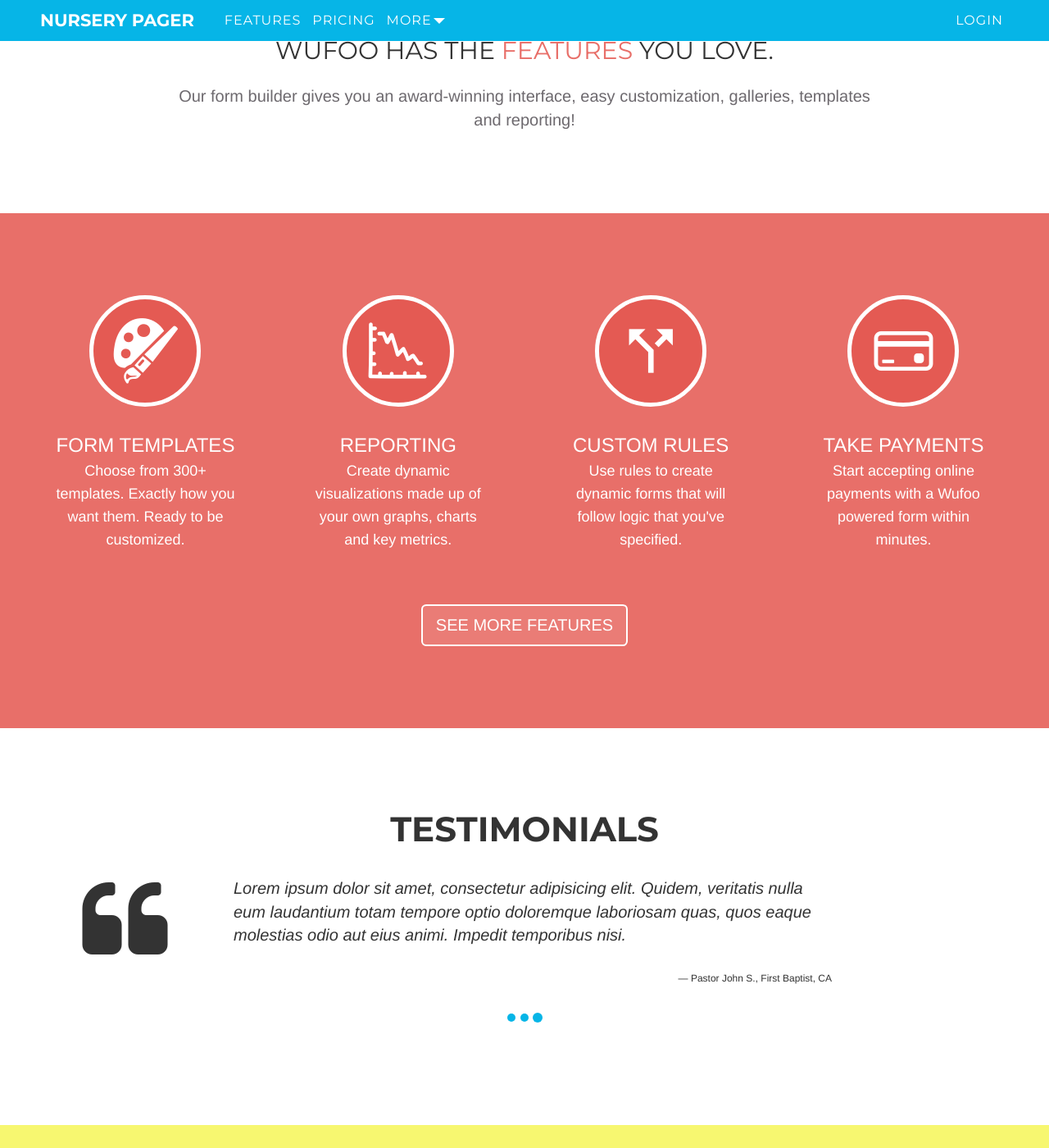
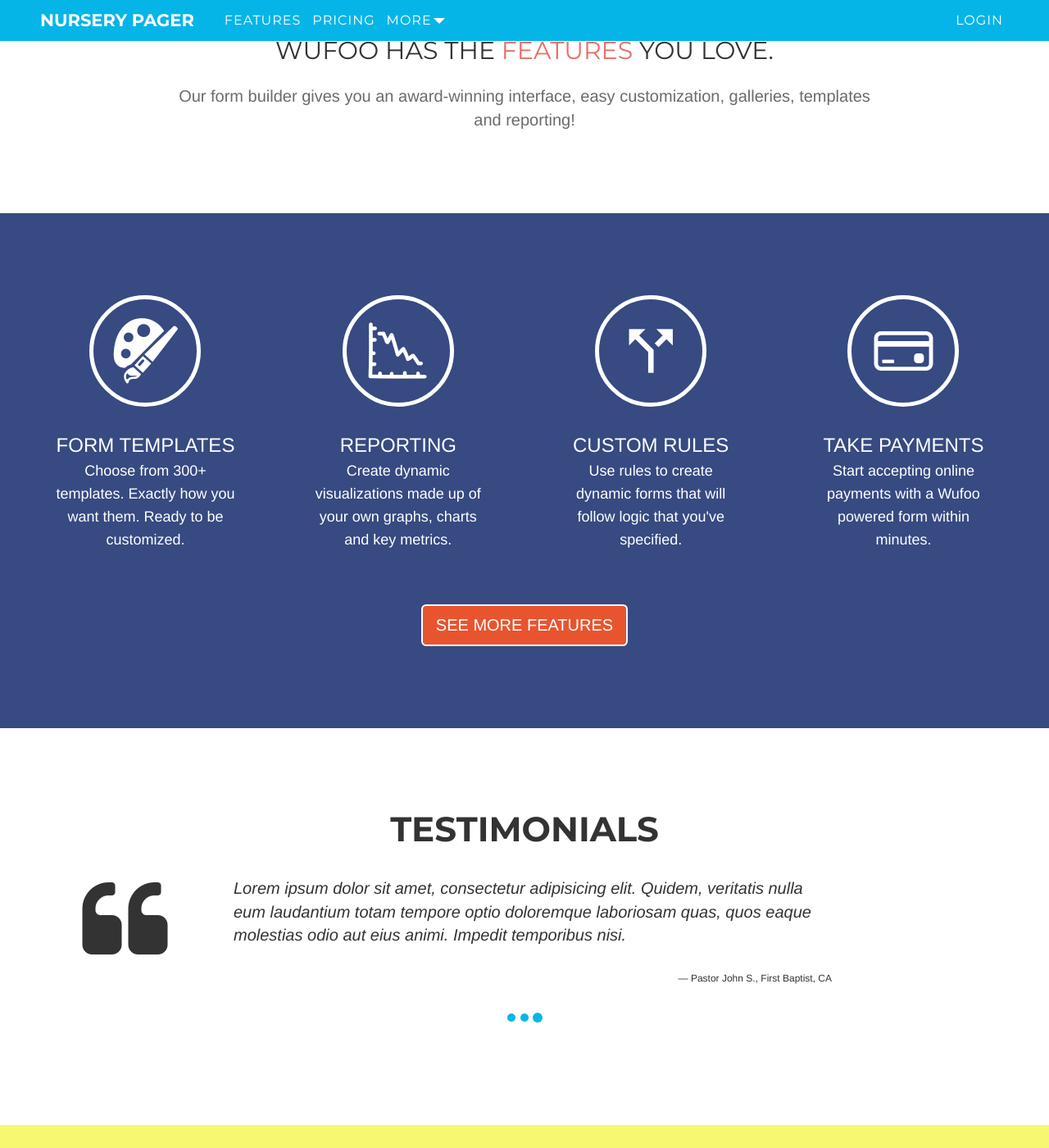
Before and after one commit to nurserypager/nurserypager, a Jekyll site: the page built from _pages/home.md, in a window 1280 px wide and 1400 px high, scrolled down 1801 px. Shown: the whole window at 82% size. Built offline with Jekyll 4.4.1, drawn with Linux system fonts in a browser that asks for light colours; nearby versions of some CDN libraries; grey boxes are pictures that could not be loaded.

Commit message:
requested styling fixes

```diff
--- a/_includes/footer.html
+++ b/_includes/footer.html
@@ -16,7 +16,7 @@
         <div class="footer-above">
             <div class="container">
                 <div class="row">
-                    <div class="footer-col col-md-5">
+                    <div class="footer-col col-md-4 col-md-offset-1">
                       <img class="ark" src="/img/ark.png">
                         <a href="#" class="btn-social" style="font-size: 30px;"><i class="fa fa-fw fa-twitter"></i></a>
                     </div>
--- a/_includes/header.html
+++ b/_includes/header.html
@@ -227,7 +227,7 @@
       <section class="text-center">
         <h3 style="font-size: 28px;font-weight: 300;line-height: 30px;">Ready to get Started?&nbsp;<span>It's Free!</span></h3>
         <div class="btn-row">
-          <a href="#" id="homeBottomTextBtn" class="btn btn-lg btn-outline" style="color: #8C3A1D;border: solid 2px #FFD05B;">Sign Up Now</a>
+          <a href="#" id="homeBottomTextBtn" class="btn btn-lg btn-outline">Sign Up Now</a>
         </div>
         <img class="cloud cloud__1 is-active" src="/img/clouds/cloud-05.svg">
         <img class="cloud cloud__2 is-active" src="/img/clouds/cloud-10.svg">
--- a/_sass/base/_base.scss
+++ b/_sass/base/_base.scss
@@ -447,12 +447,12 @@
 
 #features .btn.btn-lg.btn-outline {
   font-size: 20px;
-  background: #ea7c76;
+  background: #E8542E;
 
   &:hover {
-    background: #e6635c;
-    border-color: #f5c4c1;
+    background: #fff;
     text-decoration: none;
+    color: #E8542E!important;
   }
 }
 
@@ -467,12 +467,24 @@
 
 
 .wrapper-2.is-red {
-    background-color: #e86f69;
+    background-color: #374A81;
     color: #fff;
 }
 
 .is-yellow {
   background-color: #F7F770;
+}
+
+.is-yellow #homeBottomTextBtn {
+  color: #8C3A1D;
+  border: solid 2px #FFF;
+  background: #FFD05B;
+
+  &:hover {
+    color: #FFD05B;
+    background: white;
+    border: solid 2px #FFF;
+  }
 }
 
 @media screen and (min-width: 769px) {
@@ -488,7 +500,7 @@
 }
 
 .features-module a {
-    color: #fff !important;
+    color: #fff;
 }
 
 @media screen and (min-width: 481px) {
@@ -574,7 +586,7 @@
 }
 
 .bubble.is-red {
-    background-color: #e45a53;
+    background-color: #374A81;
     color: #fff;
 }
 a>span.bubble {
@@ -606,7 +618,7 @@
 
 footer ul.footer-country {
   float: left;
-  padding-right: 50px;
+  padding-right: 15%;
 }
 
 footer a.btn {
```
